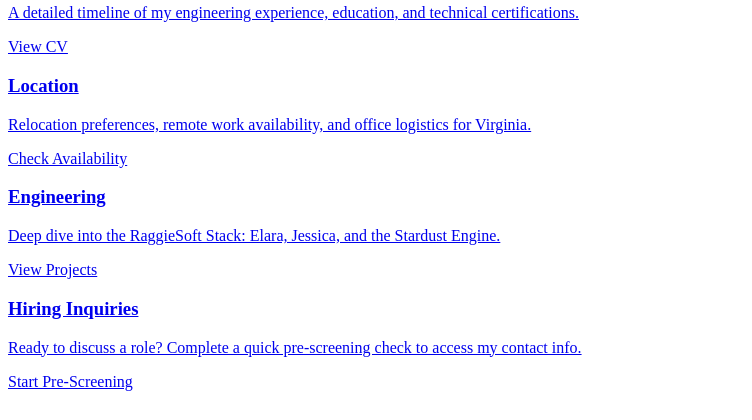
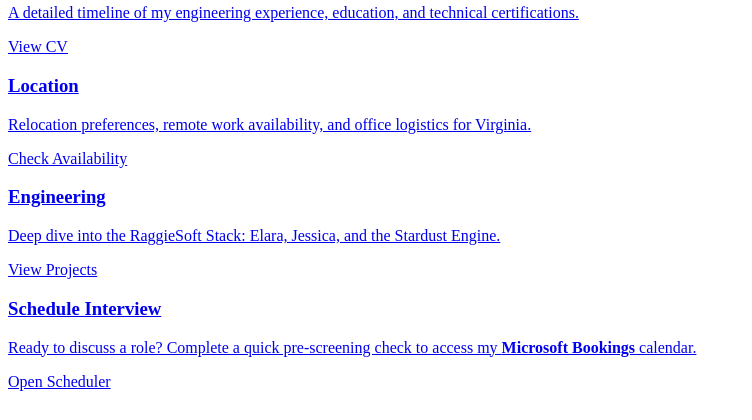
Before and after one commit to raggiesoft/raggiesoft-hub, a PHP site: page /about/michael-ragsdale/overview.php in a window 1280 px wide. Shown: the part 380-800 px from the top of the page, without its empty margins (0-752 px from the left). Run offline with PHP 8.4, Linux system fonts and the light colour scheme.

Commit message:
WIP: Automated sync commit

```diff
--- a/pages/about/michael-ragsdale/overview.php
+++ b/pages/about/michael-ragsdale/overview.php
@@ -72,12 +72,12 @@ global $cdn_root;
             <div class="col-md-6">
                 <a href="/about/michael-ragsdale/contact" class="card h-100 text-decoration-none shadow-sm hover-lift border-0 bg-body-tertiary">
                     <div class="card-body text-center p-5">
-                        <div class="text-danger mb-3"><i class="fa-duotone fa-clipboard-check fa-3x"></i></div>
-                        <h3 class="h4 fw-bold text-body-emphasis">Hiring Inquiries</h3>
+                        <div class="text-danger mb-3"><i class="fa-duotone fa-calendar-check fa-3x"></i></div>
+                        <h3 class="h4 fw-bold text-body-emphasis">Schedule Interview</h3>
                         <p class="text-secondary small">
-                            Ready to discuss a role? Complete a quick pre-screening check to access my contact info.
+                            Ready to discuss a role? Complete a quick pre-screening check to access my <strong>Microsoft Bookings</strong> calendar.
                         </p>
-                        <span class="btn btn-outline-danger rounded-pill mt-2">Start Pre-Screening</span>
+                        <span class="btn btn-outline-danger rounded-pill mt-2">Open Scheduler</span>
                     </div>
                 </a>
             </div>
```
